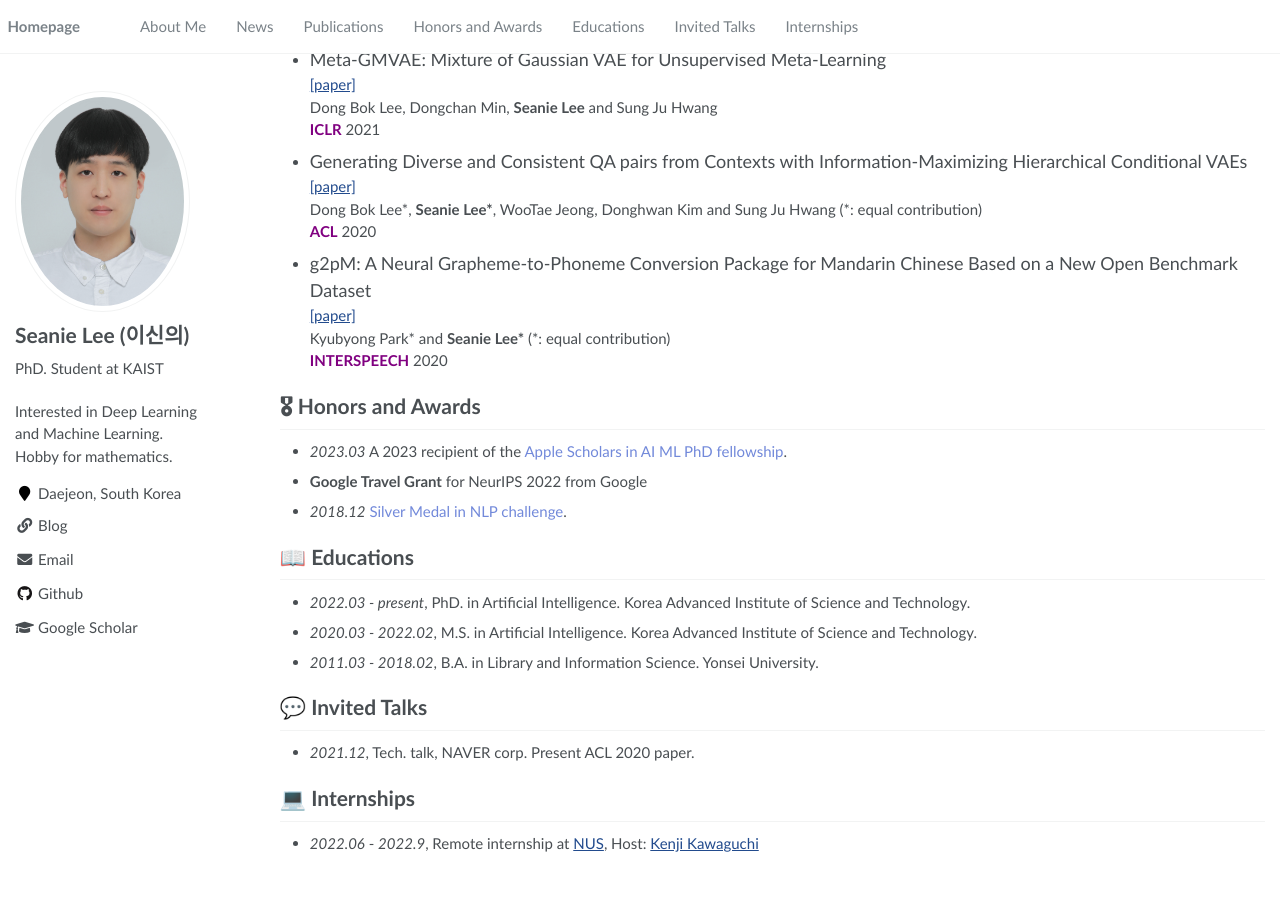
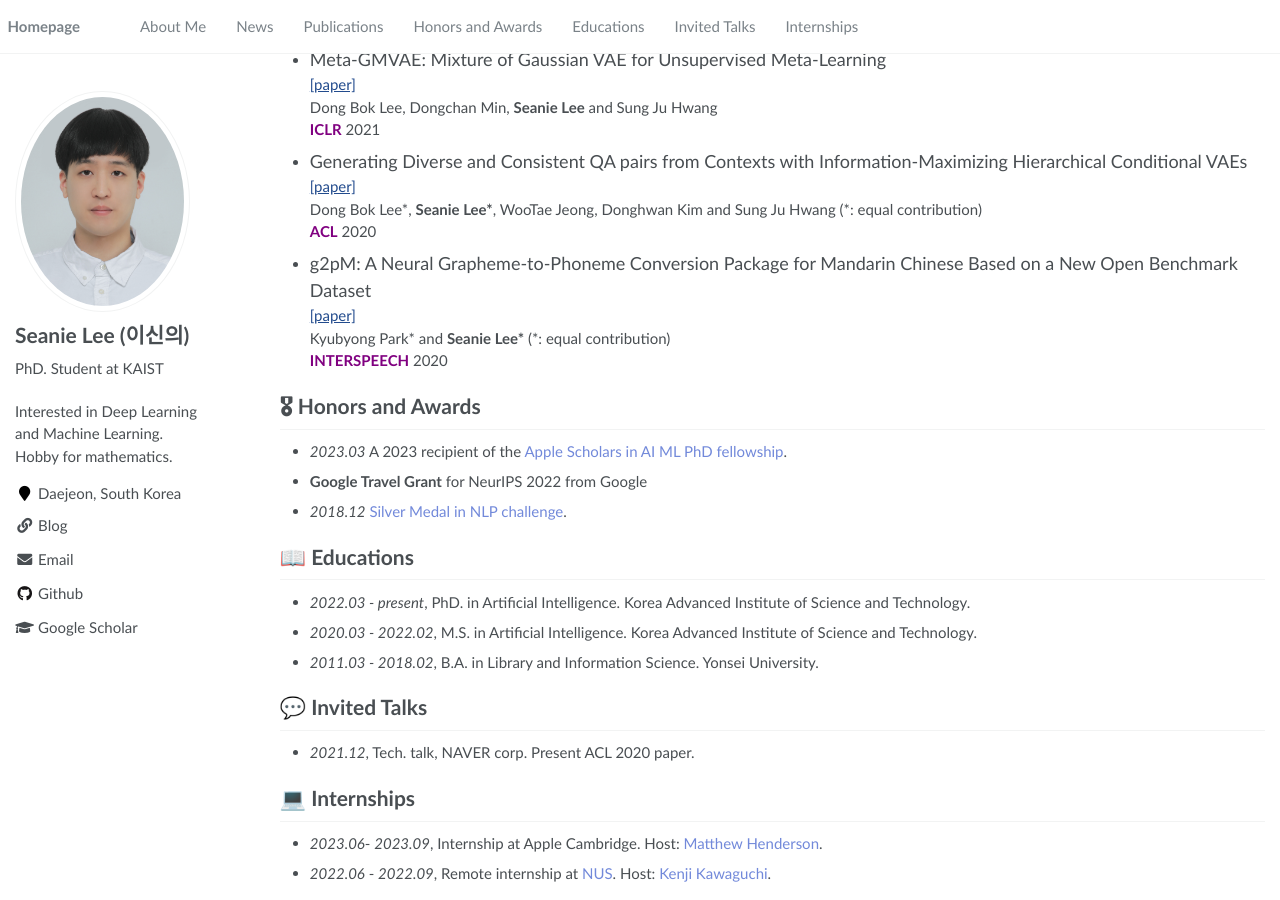
Before and after one commit to seanie12/seanie12.github.io, a Jekyll site: the page built from _pages/about.md, in a window 1280 px wide and 900 px high, scrolled down 1294 px. Built offline with Jekyll 4.4.1, drawn with Linux system fonts in a browser that asks for light colours; before the commit the page ends 2164 px from its top, so only the background shows below that.

Commit message:
Update about.md

```diff
--- a/_pages/about.md
+++ b/_pages/about.md
@@ -118,4 +118,5 @@ Kyubyong Park\* and **Seanie Lee\*** (\*: equal contribution) \\
 <!-- - *2021.03*, Lorem ipsum dolor sit amet, consectetur adipiscing elit. Vivamus ornare aliquet ipsum, ac tempus justo dapibus sit amet.  \| [\[video\]](https://github.com/) -->
 
 # 💻 Internships
-- *2022.06* - *2022.9*, Remote internship at [NUS](https://ml.comp.nus.edu.sg/), Host: [Kenji Kawaguchi](https://ml.comp.nus.edu.sg/kawaguchi)
+- *2023.06*- *2023.09*, Internship at Apple Cambridge. Host: <a href="https://www.matthen.com/" style="color: #7289da; text-decoration: none;">Matthew Henderson</a>.
+- *2022.06* - *2022.09*, Remote internship at <a href="https://ml.comp.nus.edu.sg/" style="color: #7289da; text-decoration: none;">NUS</a>. Host: <a href="https://ml.comp.nus.edu.sg/kawaguchi" style="color: #7289da; text-decoration: none;">Kenji Kawaguchi</a>.
```
